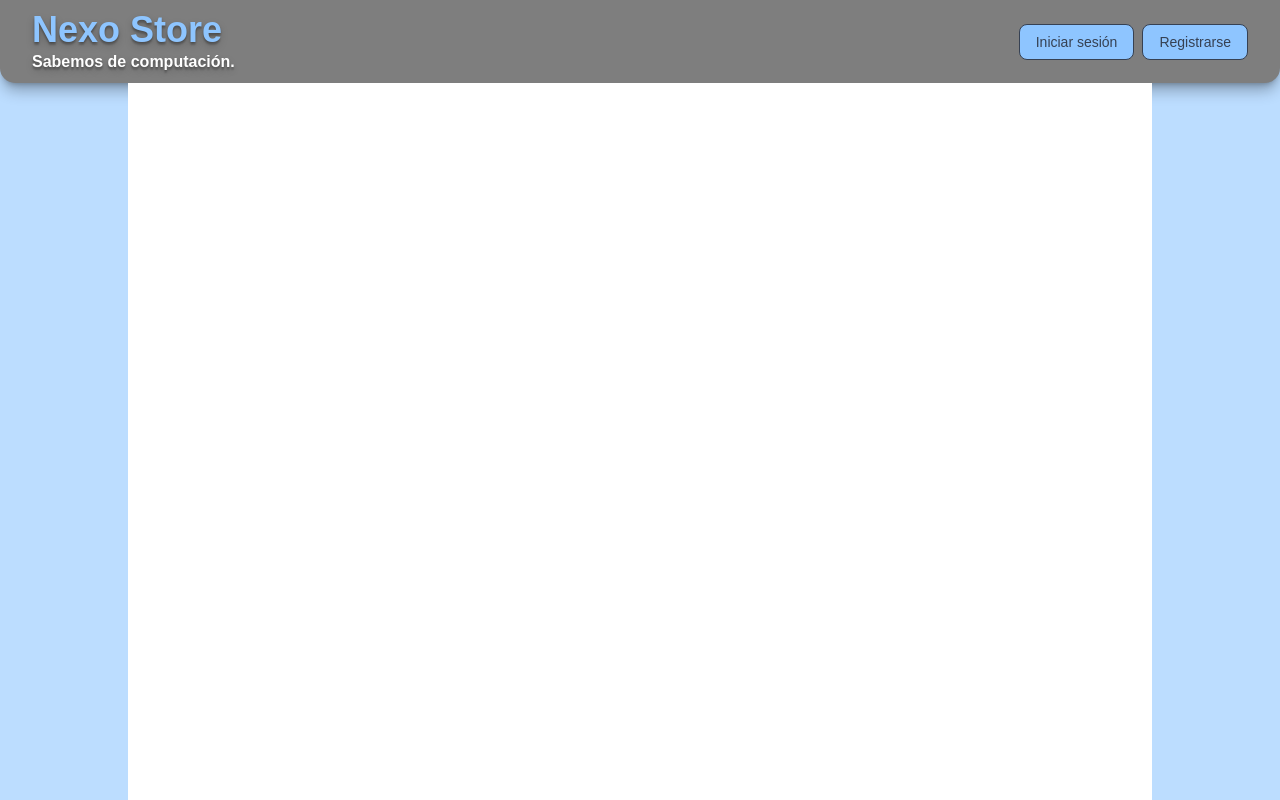
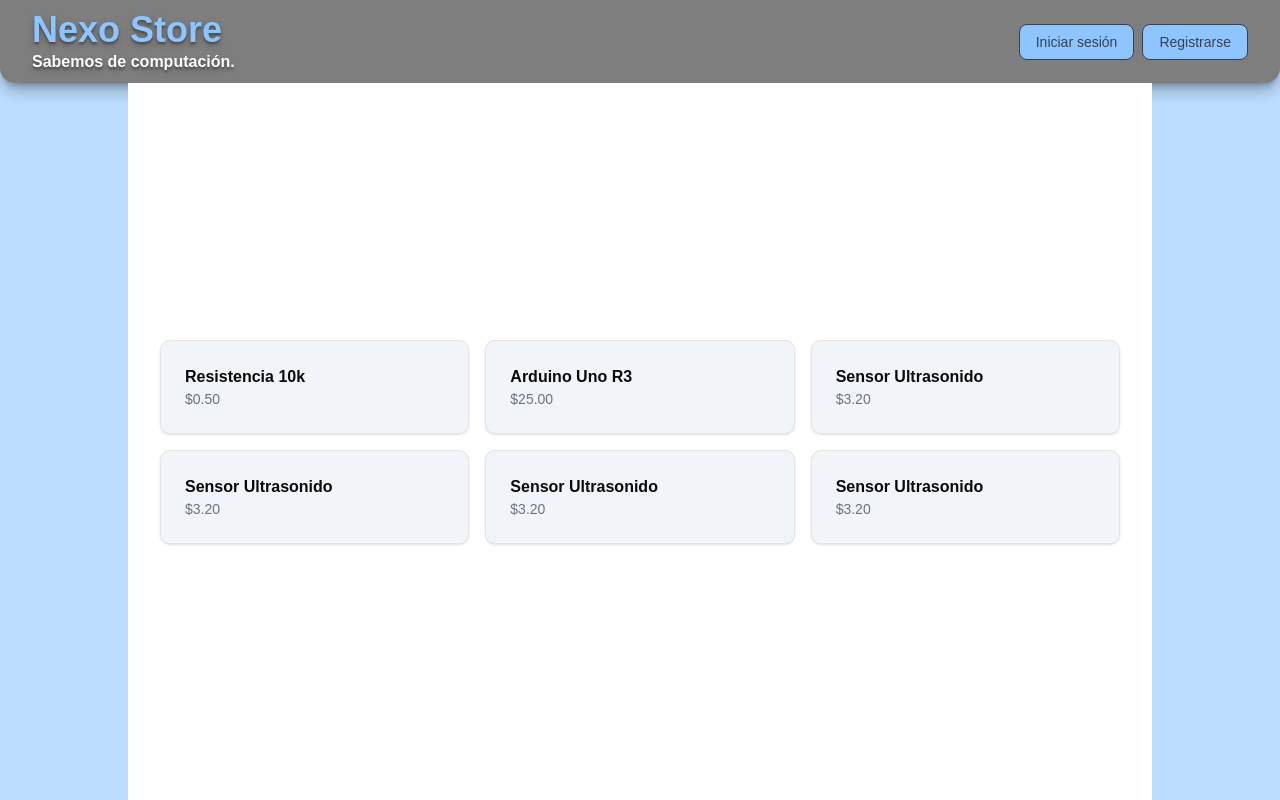
Before and after one commit to lautarobleiz/nexo-store, a React (Vite) app: page / in a window 1280 px wide. Built offline with nearby package versions, Linux system fonts and the light colour scheme; a web font is replaced by a local one.

Commit message:
Estructura de los elementos en venta creada

```diff
--- a/src/frontend/App.tsx
+++ b/src/frontend/App.tsx
@@ -7,8 +7,45 @@ function App() {
       <div className="app-main-container">
         <Navbar />
         <div className="app-main-grid-container">
-          <div className="app-main-items-grid bg-yellow-200">
+          <div className="grid grid-cols-3 gap-4 w-full p-4">
+            {/* Elemento 1 */}
+            <div className="bg-slate-100 p-6 rounded-lg shadow-sm border">
+              <h3 className="font-bold">Resistencia 10k</h3>
+              <p className="text-sm text-gray-500">$0.50</p>
+            </div>
 
+            {/* Elemento 2 */}
+            <div className="bg-slate-100 p-6 rounded-lg shadow-sm border">
+
+              <h3 className="font-bold">Arduino Uno R3</h3>
+              <p className="text-sm text-gray-500">$25.00</p>
+            </div>
+
+            {/* Elemento 3 */}
+            <div className="bg-slate-100 p-6 rounded-lg shadow-sm border">
+              <h3 className="font-bold">Sensor Ultrasonido</h3>
+              <p className="text-sm text-gray-500">$3.20</p>
+            </div>
+
+            {/* Elemento 3 */}
+            <div className="bg-slate-100 p-6 rounded-lg shadow-sm border">
+              <h3 className="font-bold">Sensor Ultrasonido</h3>
+              <p className="text-sm text-gray-500">$3.20</p>
+            </div>
+
+            {/* Elemento 3 */}
+            <div className="bg-slate-100 p-6 rounded-lg shadow-sm border">
+              <h3 className="font-bold">Sensor Ultrasonido</h3>
+              <p className="text-sm text-gray-500">$3.20</p>
+            </div>
+
+            {/* Elemento 3 */}
+            <div className="bg-slate-100 p-6 rounded-lg shadow-sm border">
+              <h3 className="font-bold">Sensor Ultrasonido</h3>
+              <p className="text-sm text-gray-500">$3.20</p>
+            </div>
+
+            {/* La siguiente fila se crea automáticamente */}
           </div>
         </div>
       </div>
```
